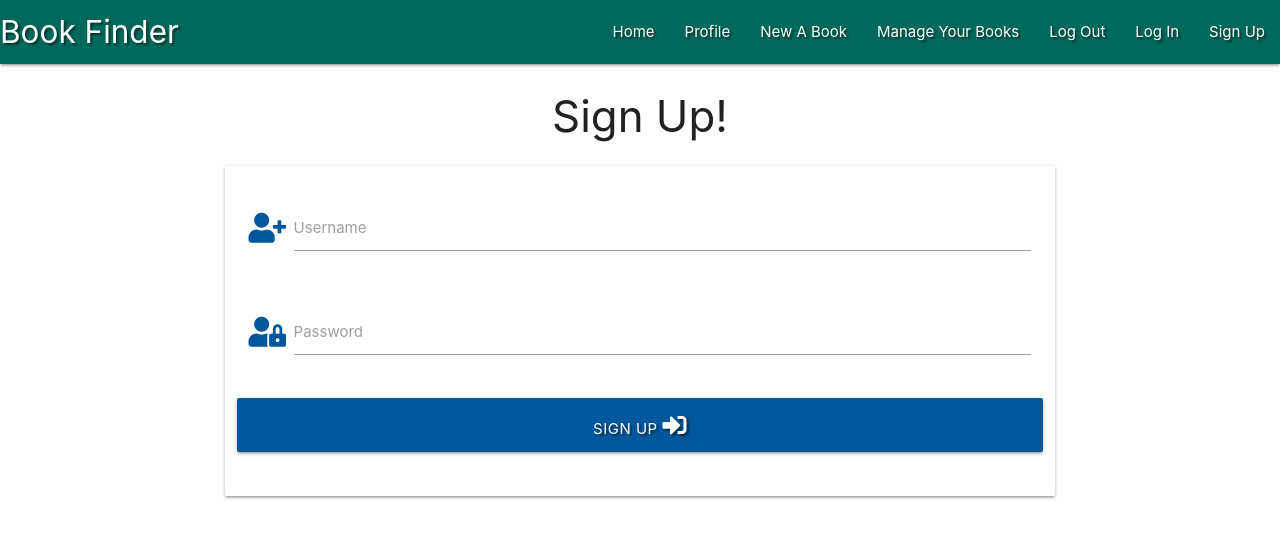
After one commit to AJWest22/MS3, a Flask app: page /signup in a window 1280 px wide. The commit adds this page. Shown: the top 538 px of the page. Run offline with Flask 2, Linux system fonts and the light colour scheme; some libraries are stand-ins or nearby versions.

Commit message:
added sign up form

```diff
--- a/app.py
+++ b/app.py
@@ -4,6 +4,7 @@ from flask import (
     redirect, request, session, url_for)
 from flask_pymongo import PyMongo
 from bson.objectid import ObjectId
+from werkzeug.security import generate_password_hash, check_password_hash
 if os.path.exists("env.py"):
     import env
 
@@ -24,6 +25,11 @@ def get_genres():
     return render_template("books.html", books=books)
 
 
+@app.route("/signup", methods=["GET", "POST"])
+def signup():
+    return render_template("signup.html")
+
+
 if __name__ == "__main__":
     app.run(host=os.environ.get("IP"),
             port=int(os.environ.get("PORT")),
--- a/templates/base.html
+++ b/templates/base.html
@@ -25,7 +25,7 @@
                     <li><a href="#">Manage Your Books</a></li>
                     <li><a href="#">Log Out</a></li>
                     <li><a href="#">Log In</a></li>
-                    <li><a href="#">Register</a></li>
+                    <li><a href="{{ url_for('signup') }}">Sign Up</a></li>
                 </ul>
                 </div>
             </nav>
@@ -38,7 +38,7 @@
                     <li><a href="#">Manage Your Books</a></li>
                     <li><a href="#">Log Out</a></li>
                     <li><a href="#">Log In</a></li>
-                    <li><a href="#">Register</a></li>
+                    <li><a href="{{ url_for('signup') }}">Sign Up</a></li>
             </ul>
     </header>
     {% block content %}
--- /dev/null
+++ b/templates/signup.html
@@ -0,0 +1,31 @@
+{% extends "base.html" %}
+{% block content %}
+
+    <h3 class="center-align">Sign Up!</h3>
+        <div class="row">
+            <form class="col s12 m8 offset-m2" method="POST" action="{{ url_for('signup') }}">
+                <div class="card-panel">
+                    <div class="row">
+                        <div class="input-field col s12">
+                            <i class="fas fa-user-plus prefix light-blue-text text-darken-4"></i>
+                            <input id="username" name="username" type="text" class="validate">
+                            <label for="username">Username</label>
+                        </div>
+                    </div>
+                    <div class="row">
+                        <div class="input-field col s12">
+                            <i class="fas fa-user-lock prefix light-blue-text text-darken-4"></i>
+                            <input id="password" name="password" type="password" class="validate">
+                            <label for="password">Password</label>
+                        </div>
+                    </div>
+                    <div class="row">
+                        <button type="submit" class="col s12 btn-large light-blue darken-4 text-shadow">
+                            Sign Up <i class="fas fa-sign-in-alt"></i>
+                        </button>
+                    </div>
+                </div>
+            </form>
+        </div>
+
+{% endblock %}
```
